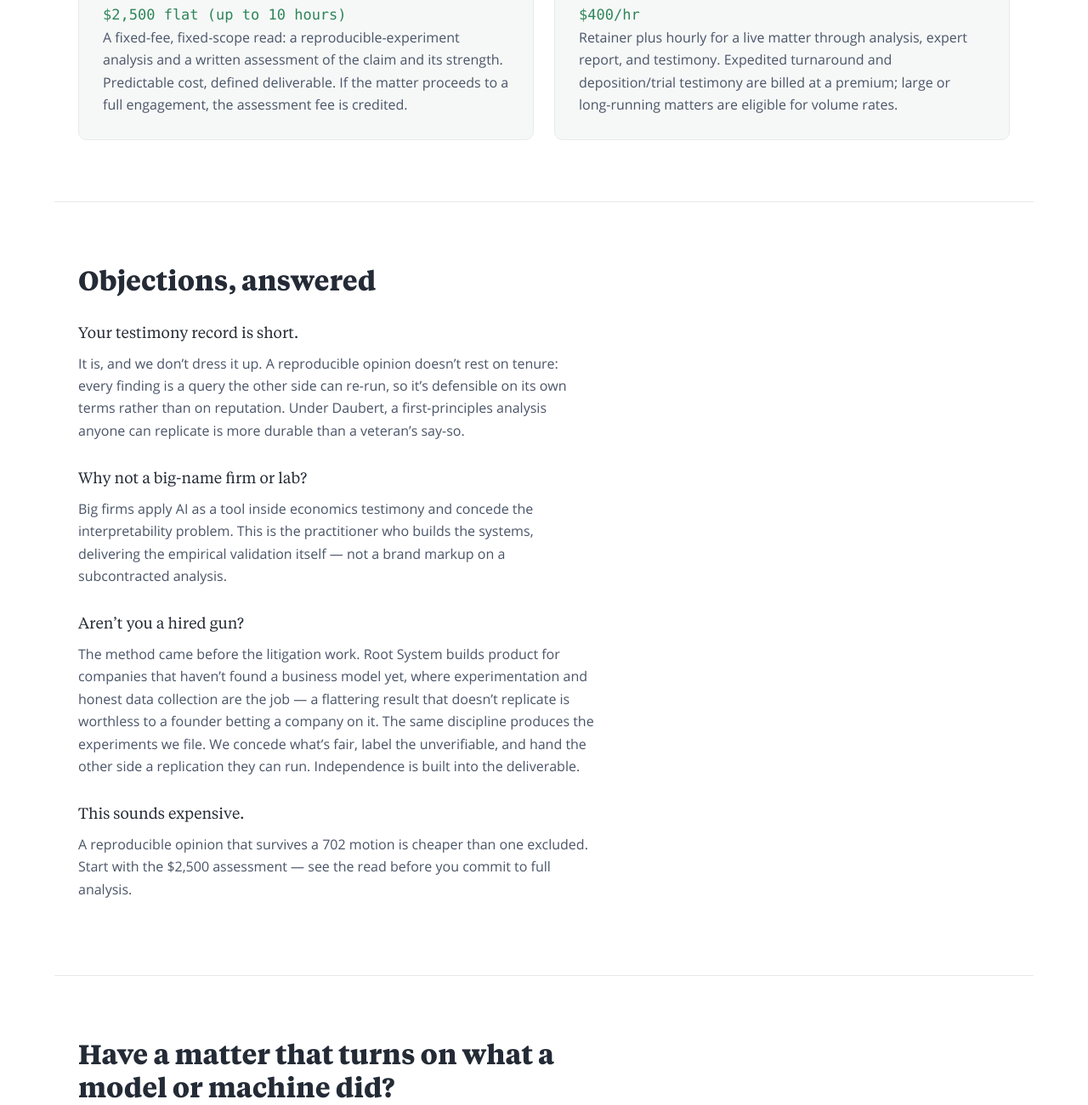
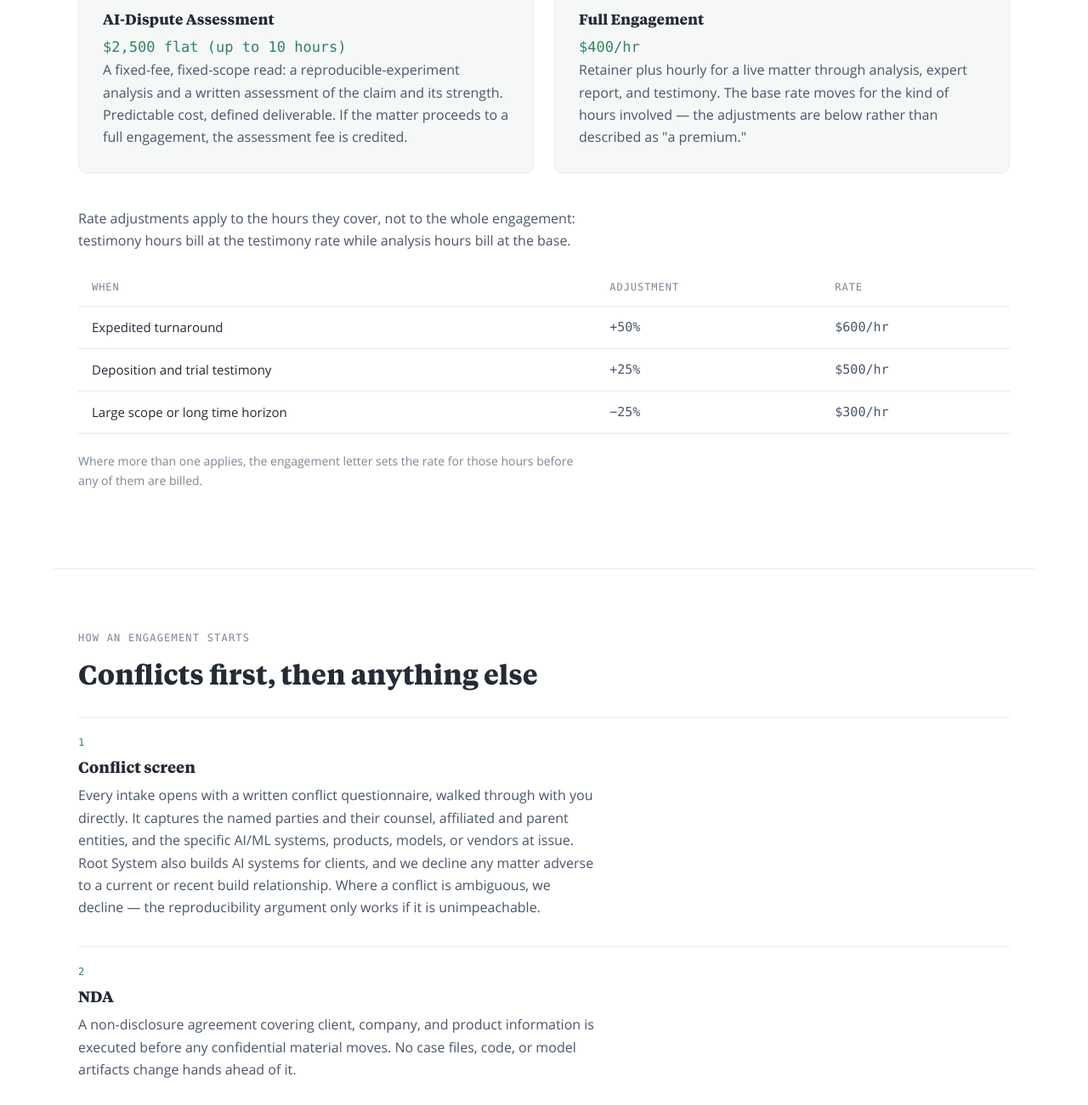
Before and after one commit to rootsystem-dev/rootsystem.com, an Astro site in the folder sites/forensics/: page /engagements in a window 1280 px wide. Shown: the part 864-2165 px from the top of the page at 85% size. Built offline with nearby package versions, Linux system fonts and the light colour scheme; Astro itself is replaced by a stand-in of ours.

Commit message:
copy: publish the rate modifiers, the conflict rule, and a response window
Four gaps the copy-edit pass surfaced but could not close without Rob's
numbers and commitments. All four now resolved.

Rate modifiers. "Expedited turnaround and deposition/trial testimony are
billed at a premium; large or long-running matters are eligible for volume
rates" was the vaguest sentence on the property, and it sat inside the one
block whose differentiator is that the rates are public at all. The three
adjustments from the GTM rate card are now a table on /engagements: expedited
+50% ($600/hr), testimony +25% ($500/hr), large scope or long horizon -25%
($300/hr), applied to the hours each covers rather than to the engagement.
The modifiers stay off the root page; a reader who has got as far as caring
what expedited hours cost has got as far as /engagements.

Deliberately not published, per the rate card's internal layer: that the base
rate is negotiable early, the effective hourly on the assessment, and the rate
ladder. The published numbers are list price.

Conflict rule. Root System also builds AI systems for clients. That rule
previously appeared nowhere a reader could see before committing -- the
closest thing was a line of post-submission fine print. A new Process section
on /engagements states the sequence: written conflict screen covering parties,
counsel, affiliated entities and the systems at issue; NDA before any
confidential material moves; then the assessment. It sits ahead of the FAQ,
because the objections read differently once a reader has seen that the
practice declines work. /scope points at it above the form rather than below
it, and the root services line carries the one-clause version.

Response window. "We'll come back to you directly" gave a reader with expert
reports due in three weeks nothing to plan against. Now 24 hours, stated on
/scope before the form and in the confirmation.

Named lead. Nothing public on the property named anyone. The footer now
carries "Rob Jacques, principal" and the bench section names him as the lead
who scopes each matter -- counsel gets the name at Rule 26 disclosure anyway,
and an anonymous bench reads as a vendor pool.

astro check clean, build green, output verified.

Co-Authored-By: Claude Opus 5 (1M context) <noreply@anthropic.com>
Claude-Session: https://claude.ai/code/session_01GjpTQZ9v6ye3rag9UkkVB4

```diff
--- a/sites/forensics/src/components/Pricing.astro
+++ b/sites/forensics/src/components/Pricing.astro
@@ -1,8 +1,11 @@
 ---
 /**
- * Engagement tiers. 'summary' shows name and price only -- pricing was the
- * lowest-probability closer of the arguments on this page, so the root page
- * states the numbers and leaves the terms to /engagements.
+ * Engagement tiers, and on /engagements the rate modifiers.
+ *
+ * 'summary' carries each tier's one-line short form; 'full' carries the terms
+ * plus the modifier table. The modifiers are deliberately absent from root:
+ * the root page states the two headline numbers, and a reader who has got as
+ * far as caring what expedited hours cost has got as far as /engagements.
  */
 import copy from '../copy/landing'
 
@@ -33,6 +36,36 @@ const { form = 'full' } = Astro.props
       ))
     }
   </div>
+
+  {
+    form === 'full' && (
+      <div class="modifiers">
+        <p class="measure">{copy.pricing.modifiers.intro}</p>
+        <div class="table-scroll">
+        <table>
+          <thead>
+            <tr>
+              <th scope="col">When</th>
+              <th scope="col">Adjustment</th>
+              <th scope="col">Rate</th>
+            </tr>
+          </thead>
+          <tbody>
+            {copy.pricing.modifiers.rows.map((row) => (
+              <tr>
+                <th scope="row">{row.when}</th>
+                <td class="num">{row.adjustment}</td>
+                <td class="num">{row.rate}</td>
+              </tr>
+            ))}
+          </tbody>
+        </table>
+        </div>
+        <p class="measure note">{copy.pricing.modifiers.note}</p>
+      </div>
+    )
+  }
+
   <slot />
 </section>
 
@@ -60,4 +93,54 @@ const { form = 'full' } = Astro.props
     font-size: 1.0625rem;
     margin-bottom: 0.75rem;
   }
+
+  .modifiers {
+    margin-top: 2.5rem;
+  }
+
+  /* Same guard as the contrast table: wide content scrolls inside its own
+     container so the page body never scrolls horizontally. */
+  .table-scroll {
+    overflow-x: auto;
+  }
+
+  table {
+    border-collapse: collapse;
+    width: 100%;
+    min-width: 26rem;
+    font-size: 0.9375rem;
+  }
+
+  th,
+  td {
+    text-align: left;
+    vertical-align: top;
+    padding: 0.75rem 1rem;
+    border-bottom: 1px solid var(--line);
+  }
+
+  thead th {
+    font-family: var(--font-mono);
+    font-size: 0.75rem;
+    text-transform: uppercase;
+    letter-spacing: 0.08em;
+    color: var(--muted);
+    font-weight: 400;
+  }
+
+  tbody th {
+    color: var(--ink);
+    font-weight: 400;
+  }
+
+  .num {
+    font-family: var(--font-mono);
+    white-space: nowrap;
+  }
+
+  .note {
+    margin-top: 1.25rem;
+    font-size: 0.875rem;
+    color: var(--muted);
+  }
 </style>
--- /dev/null
+++ b/sites/forensics/src/components/Process.astro
@@ -0,0 +1,71 @@
+---
+/**
+ * How an engagement starts.
+ *
+ * The conflict screen is the first step and it is stated in public rather than
+ * left to the post-submission fine print. Root System also builds AI systems
+ * for clients; counsel evaluating an unfamiliar expert is entitled to see how
+ * that is handled before they type a live matter into a form, and a practice
+ * whose whole argument is even-handedness cannot make the conflict rule
+ * something you only learn after committing.
+ *
+ * Rendered on /engagements, ahead of the FAQ: the objections section reads
+ * differently once a reader has seen that the practice declines work.
+ */
+import copy from '../copy/landing'
+---
+
+<section class="wrap" id="process">
+  <p class="eyebrow">{copy.process.label}</p>
+  <h2 class="measure">{copy.process.heading}</h2>
+
+  <ol class="steps">
+    {
+      copy.process.steps.map((step) => (
+        <li>
+          <h3>{step.name}</h3>
+          <p class="measure">{step.body}</p>
+        </li>
+      ))
+    }
+  </ol>
+</section>
+
+<style>
+  .steps {
+    list-style: none;
+    padding: 0;
+    margin-top: 2rem;
+    counter-reset: step;
+  }
+
+  .steps li {
+    border-top: 1px solid var(--line);
+    padding-top: 1.25rem;
+    margin-bottom: 2rem;
+  }
+
+  .steps li:last-child {
+    margin-bottom: 0;
+  }
+
+  /* Numbered like the pillars, in mono, so the sequence reads as a sequence
+     rather than as three unrelated assurances. */
+  .steps li::before {
+    counter-increment: step;
+    content: counter(step);
+    font-family: var(--font-mono);
+    font-size: 0.75rem;
+    color: var(--accent);
+    display: block;
+    margin-bottom: 0.5rem;
+  }
+
+  .steps h3 {
+    font-size: var(--text-lg);
+  }
+
+  .steps p {
+    margin-bottom: 0;
+  }
+</style>
--- a/sites/forensics/src/copy/landing.ts
+++ b/sites/forensics/src/copy/landing.ts
@@ -137,12 +137,12 @@ const copy: Landing = landingSchema.parse({
     provenance:
       'These are the fractional CTOs and CPOs who run Root System’s consulting practice, building product for companies that have not yet found a business model. That work makes experimentation and analytical data collection the outcome rather than a report at the end of one. The reproducible experiments filed in a matter come out of the same discipline, not a technique adopted for court.',
     staffing:
-      'Every matter is scoped directly rather than routed. One lead sets the strategic approach, assembles the team to meet it, stays with the work, and runs technical analysis as one of the experts. People are brought in against the approach, not assigned off a rota.',
+      'Every matter is scoped directly rather than routed. Rob Jacques sets the strategic approach, assembles the team to meet it, stays with the work, and runs technical analysis as one of the experts. People are brought in against the approach, not assigned off a rota.',
   },
 
   services: {
     label: 'How we work',
-    intro: 'Four modes, one on-ramp.',
+    intro: 'Four modes, one on-ramp — and a conflict screen before any of them.',
     modes: [
       {
         title: 'Opposing-expert rebuttal.',
@@ -185,7 +185,48 @@ const copy: Landing = landingSchema.parse({
         price: '$400/hr',
         summary:
           'Retainer plus hourly, through analysis, expert report, and testimony.',
-        body: 'Retainer plus hourly for a live matter through analysis, expert report, and testimony. Expedited turnaround and deposition/trial testimony are billed at a premium; large or long-running matters are eligible for volume rates.',
+        body: 'Retainer plus hourly for a live matter through analysis, expert report, and testimony. The base rate moves for the kind of hours involved — the adjustments are below rather than described as "a premium."',
+      },
+    ],
+    modifiers: {
+      intro:
+        'Rate adjustments apply to the hours they cover, not to the whole engagement: testimony hours bill at the testimony rate while analysis hours bill at the base.',
+      rows: [
+        {
+          when: 'Expedited turnaround',
+          adjustment: '+50%',
+          rate: '$600/hr',
+        },
+        {
+          when: 'Deposition and trial testimony',
+          adjustment: '+25%',
+          rate: '$500/hr',
+        },
+        {
+          when: 'Large scope or long time horizon',
+          adjustment: '−25%',
+          rate: '$300/hr',
+        },
+      ],
+      note: 'Where more than one applies, the engagement letter sets the rate for those hours before any of them are billed.',
+    },
+  },
+
+  process: {
+    label: 'How an engagement starts',
+    heading: 'Conflicts first, then anything else',
+    steps: [
+      {
+        name: 'Conflict screen',
+        body: 'Every intake opens with a written conflict questionnaire, walked through with you directly. It captures the named parties and their counsel, affiliated and parent entities, and the specific AI/ML systems, products, models, or vendors at issue. Root System also builds AI systems for clients, and we decline any matter adverse to a current or recent build relationship. Where a conflict is ambiguous, we decline — the reproducibility argument only works if it is unimpeachable.',
+      },
+      {
+        name: 'NDA',
+        body: 'A non-disclosure agreement covering client, company, and product information is executed before any confidential material moves. No case files, code, or model artifacts change hands ahead of it.',
+      },
+      {
+        name: 'Assessment',
+        body: 'The fixed-fee assessment: a reproducible-experiment analysis and a written read on the claim and its strength, capped at ten hours. If the matter proceeds, the fee is credited against the full engagement.',
       },
     ],
   },
@@ -252,7 +293,12 @@ const copy: Landing = landingSchema.parse({
 
   contact: {
     email: 'partners@rootsystem.com',
-    footer: 'Root System · Forensic & expert-witness services',
+    footer:
+      'Root System · Forensic & expert-witness services · Rob Jacques, principal',
+    // Published because counsel needs it before they decide to write, not
+    // after. This is a commitment, not a nicety -- it holds over a weekend as
+    // written, and the intake notification has to reach someone who can answer.
+    responseTime: 'We reply within 24 hours.',
   },
 })
 
--- a/sites/forensics/src/copy/schema.ts
+++ b/sites/forensics/src/copy/schema.ts
@@ -122,6 +122,36 @@ export const landingSchema = z.object({
         body: z.string(),
       }),
     ),
+    // The rate modifiers, published rather than described. "Billed at a
+    // premium" was the vaguest sentence on the property, sitting inside the one
+    // block whose differentiator is that the rates are public at all. Applies
+    // to the hours each covers, not to the whole engagement.
+    modifiers: z.object({
+      intro: z.string(),
+      rows: z
+        .array(
+          z.object({
+            when: z.string(),
+            adjustment: z.string(),
+            rate: z.string(),
+          }),
+        )
+        .min(1),
+      note: z.string(),
+    }),
+  }),
+
+  // How an engagement starts. The conflict screen is the first step and is
+  // stated in public rather than left to the post-submission fine print:
+  // Root System also builds AI systems for clients, and counsel evaluating an
+  // unfamiliar expert is entitled to see how that is handled before typing a
+  // matter into a form.
+  process: z.object({
+    label: z.string(),
+    heading: z.string(),
+    steps: z
+      .array(z.object({ name: z.string(), body: z.string() }))
+      .min(1),
   }),
 
   contrast: z.object({
@@ -148,6 +178,7 @@ export const landingSchema = z.object({
     // z.email() rather than the deprecated z.string().email() chain.
     email: z.email(),
     footer: z.string(),
+    responseTime: z.string(),
   }),
 })
 
--- a/sites/forensics/src/pages/engagements.astro
+++ b/sites/forensics/src/pages/engagements.astro
@@ -7,6 +7,7 @@ import Layout from '../layouts/Layout.astro'
 import copy from '../copy/landing'
 import Services from '../components/Services.astro'
 import Pricing from '../components/Pricing.astro'
+import Process from '../components/Process.astro'
 import Faq from '../components/Faq.astro'
 ---
 
@@ -20,6 +21,7 @@ import Faq from '../components/Faq.astro'
 
   <Services form="full" />
   <Pricing form="full" />
+  <Process />
   <Faq />
 
   <section class="wrap closing">
```
Also changed, not shown: sites/forensics/src/pages/scope.astro (+14 -2 lines).
